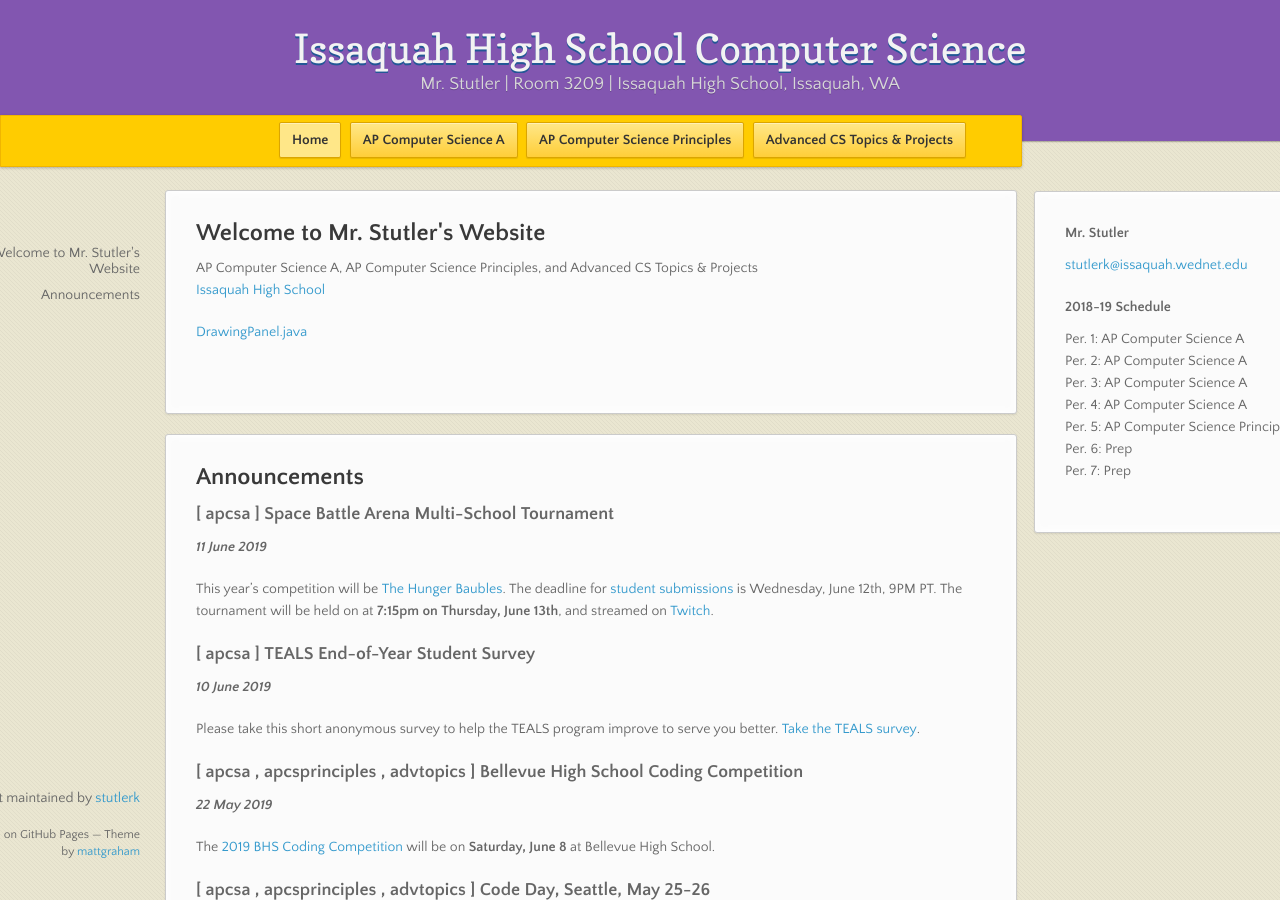
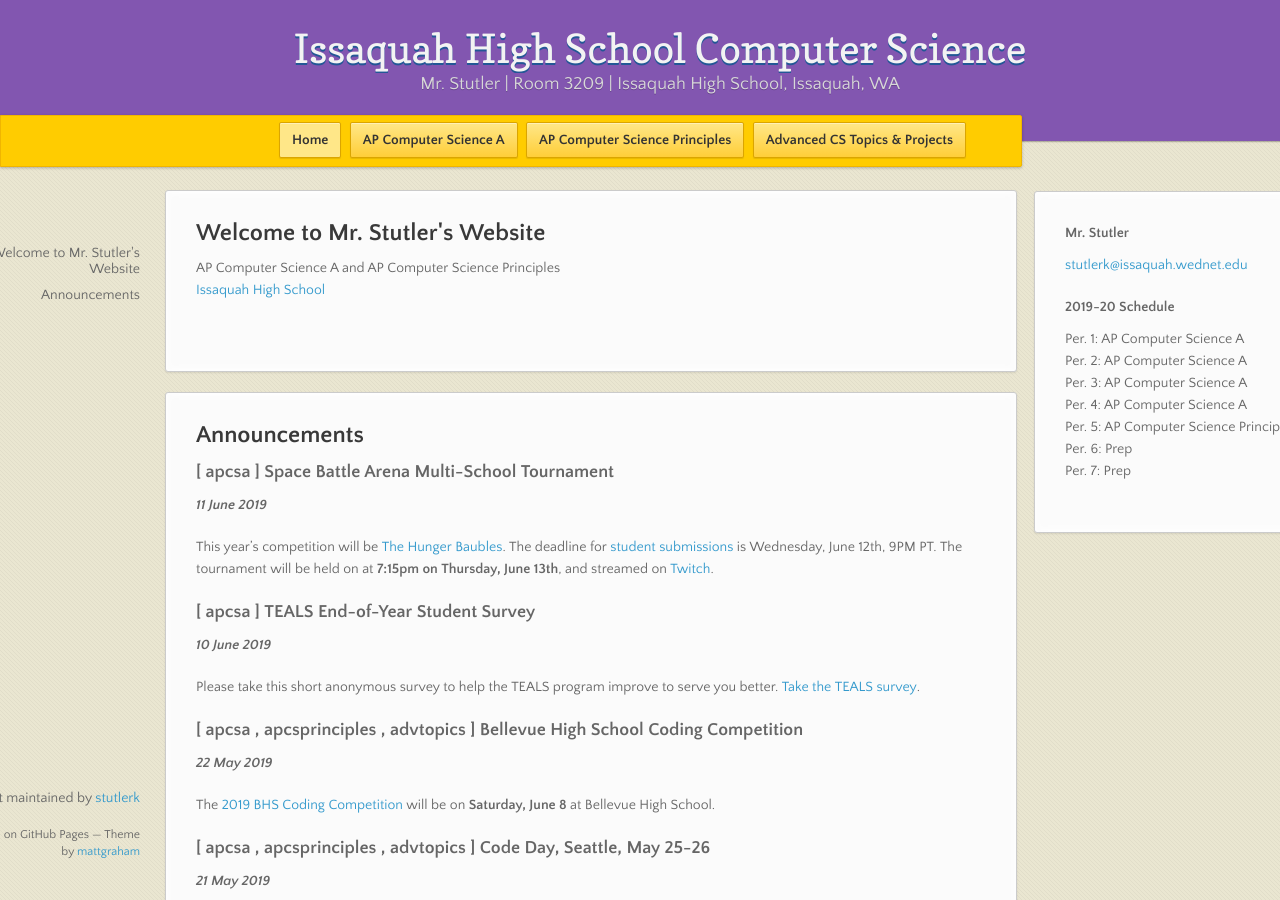
Before and after one commit to stutlerk/ihs-website, a Jekyll site: the page built from index.html, in a window 1280 px wide and 900 px high. Built offline with Jekyll 4.4.1, drawn with Linux system fonts in a browser that asks for light colours; nearby versions of some CDN libraries.

Commit message:
Update index.html

```diff
--- a/index.html
+++ b/index.html
@@ -10,15 +10,13 @@ layout: default
 
 <section>
     <h2>Welcome to Mr. Stutler's Website</h2>
-    <p>AP Computer Science A, AP Computer Science Principles, and Advanced CS Topics &amp; Projects<br />
+    <p>AP Computer Science A and AP Computer Science Principles<br />
     <a href="https://www.issaquah.wednet.edu/issaquahhs">Issaquah High School</a></p>
-
-    <p><a href="https://issaquahwednet-my.sharepoint.com/:u:/g/personal/stutlerk_issaquah_wednet_edu/ERSAYWsGhDZBu0jSR97iC94B7eE_HZ2K4HGg3gqIfi6dkw?e=wqr3OA">DrawingPanel.java</a></p>
 
     <aside>
       <h4>Mr. Stutler</h4>
       <p><a href=mailto:stutlerk@issaquah.wednet.edu>stutlerk@issaquah.wednet.edu</a></p>
-      <h4>2018-19 Schedule</h4>
+      <h4>2019-20 Schedule</h4>
       <p>
       {% for course in site.data.courses %}
           Per. {{ course.period }}: {{ course.title }}<br />
```
